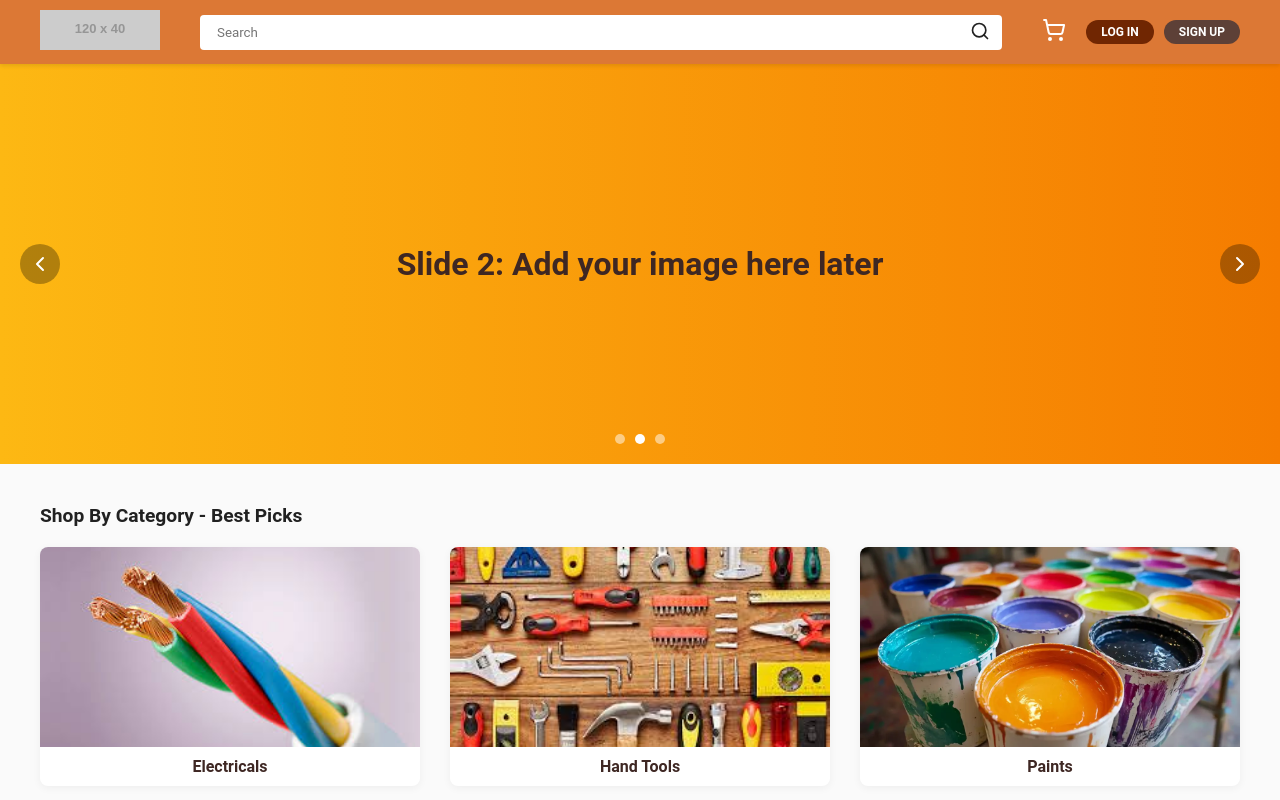
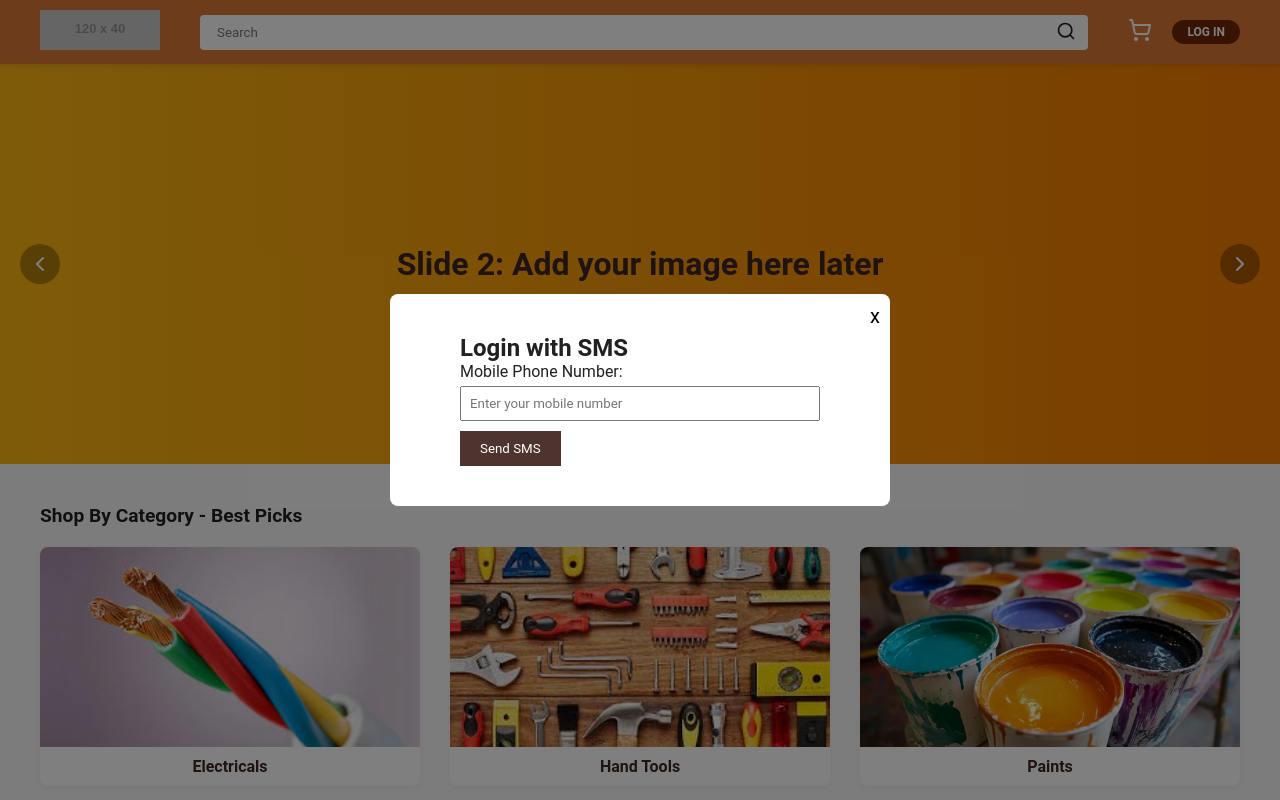
Before and after one commit to chevy-67/Sago-Traders, a React (Vite) app in the folder frontend/: page / in a window 1280 px wide. Both pictures are taken after a click on the button "LOG IN". Shown: the top 800 px of the page. Built offline with nearby package versions, Linux system fonts and the light colour scheme.

Commit message:
Add UI for SMS login

```diff
--- a/frontend/src/components/Header.jsx
+++ b/frontend/src/components/Header.jsx
@@ -1,8 +1,11 @@
-import React from 'react';
+import React, { useState } from 'react';
 import { Search, ShoppingCart, User } from 'lucide-react';
 import '../styles/Header.css';
+import Login from './Login';
 
 const Header = () => {
+  const [showModal, setShowModal] = useState(false);
+
   return (
     <header className="header">
       {/* Top Bar (Optional if needed, but sticking to main header for now) */}
@@ -29,11 +32,55 @@ const Header = () => {
             <ShoppingCart size={24} />
           </div>
           <div className="auth-buttons">
-            <button className="auth-btn login">LOG IN</button>
-            <button className="auth-btn signup">SIGN UP</button>
+            <button className="auth-btn login" onClick={() => setShowModal(true)}>LOG IN</button>
           </div>
         </div>
       </div>
+      {showModal && (
+        <div
+          style={{
+            position: 'fixed',
+            top: 0,
+            left: 0,
+            width: '100%',
+            height: '100%',
+            backgroundColor: 'rgba(0, 0, 0, 0.5)',
+            display: 'flex',
+            justifyContent: 'center',
+            alignItems: 'center',
+            zIndex: 1000,
+          }}
+          onClick={() => setShowModal(false)}
+        >
+          <div
+            style={{
+              backgroundColor: 'white',
+              padding: '20px',
+              borderRadius: '8px',
+              maxWidth: '500px',
+              width: '90%',
+              position: 'relative',
+            }}
+            onClick={(e) => e.stopPropagation()}
+          >
+            <button
+              onClick={() => setShowModal(false)}
+              style={{
+                position: 'absolute',
+                top: '10px',
+                right: '10px',
+                background: 'none',
+                border: 'none',
+                fontSize: '20px',
+                cursor: 'pointer',
+              }}
+            >
+              x
+            </button>
+            <Login />
+          </div>
+        </div>
+      )}
     </header>
   );
 };
--- /dev/null
+++ b/frontend/src/components/Login.jsx
@@ -0,0 +1,37 @@
+import React, { useState } from 'react';
+
+const Login = () => {
+  const [phone, setPhone] = useState('');
+
+  const handleSubmit = (e) => {
+    e.preventDefault();
+    // Store the phone number (for now, just log it)
+    console.log('Phone number:', phone);
+    alert(`Phone number stored: ${phone}`);
+  };
+
+  return (
+    <div style={{ padding: '20px', maxWidth: '400px', margin: 'auto' }}>
+      <h2>Login with SMS</h2>
+      <form onSubmit={handleSubmit}>
+        <div style={{ marginBottom: '10px' }}>
+          <label htmlFor="phone">Mobile Phone Number:</label>
+          <input
+            type="tel"
+            id="phone"
+            value={phone}
+            onChange={(e) => setPhone(e.target.value)}
+            placeholder="Enter your mobile number"
+            required
+            style={{ width: '100%', padding: '8px', marginTop: '5px' }}
+          />
+        </div>
+        <button type="submit" style={{ padding: '10px 20px', backgroundColor: '#4E342E', color: 'white', border: 'none', cursor: 'pointer' }}>
+          Send SMS
+        </button>
+      </form>
+    </div>
+  );
+};
+
+export default Login;
```
